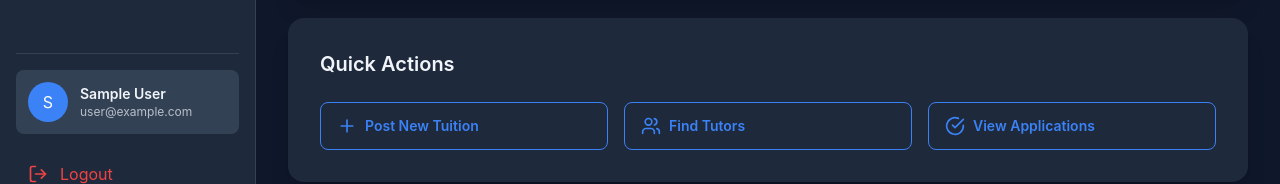
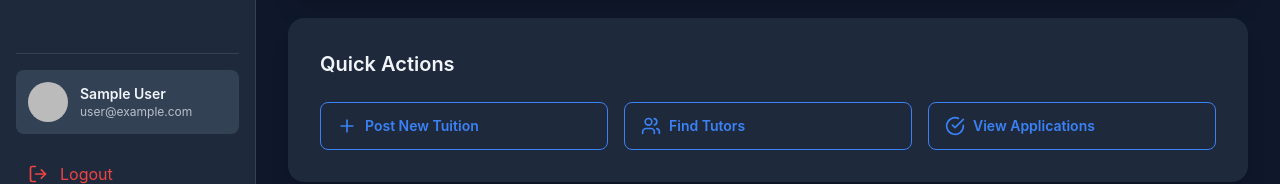
Before and after one commit to muhammadMilon/eTuitionBd-frontend, a React (Vite) app: page /dashboard in a window 1280 px wide. Shown: the part 1247-1431 px from the top of the page. Built offline with nearby package versions, Linux system fonts and the light colour scheme; no server answers; sample sign-in values are in the browser's storage.

Commit message:
make firebase login functional

```diff
--- a/src/components/DashboardLayout.jsx
+++ b/src/components/DashboardLayout.jsx
@@ -104,11 +104,17 @@ const DashboardLayout = () => {
 
           <div className="border-t border-base-300 pt-4">
             <div className="flex items-center gap-3 mb-4 p-3 rounded-lg bg-base-300">
-              <div className="w-10 h-10 rounded-full bg-primary text-primary-content flex items-center justify-center">
-                {currentUser?.displayName
-                  ? currentUser.displayName.charAt(0).toUpperCase()
-                  : currentUser?.email?.charAt(0).toUpperCase()}
-              </div>
+              {currentUser?.photoURL ? (
+                <div className="w-10 h-10 rounded-full">
+                  <img src={currentUser.photoURL} alt={currentUser.displayName || 'User'} className="w-full h-full rounded-full object-cover" />
+                </div>
+              ) : (
+                <div className="w-10 h-10 rounded-full bg-primary text-primary-content flex items-center justify-center">
+                  {currentUser?.displayName
+                    ? currentUser.displayName.charAt(0).toUpperCase()
+                    : currentUser?.email?.charAt(0).toUpperCase()}
+                </div>
+              )}
               <div className="flex-1 min-w-0">
                 <p className="text-sm font-semibold truncate">
                   {currentUser?.displayName || 'User'}
--- a/src/components/Navbar.jsx
+++ b/src/components/Navbar.jsx
@@ -107,6 +107,11 @@ const Navbar = () => {
                 className="btn btn-ghost btn-circle avatar"
                 onClick={() => setDropdownOpen(!dropdownOpen)}
               >
+                {currentUser.photoURL ? (
+                  <div className="w-10 rounded-full">
+                    <img src={currentUser.photoURL} alt={currentUser.displayName || 'User'} className="w-full h-full rounded-full object-cover" />
+                  </div>
+                ) : (
                   <div className="w-10 rounded-full bg-primary text-primary-content flex items-center justify-center">
                     {currentUser.displayName ? (
                       currentUser.displayName.charAt(0).toUpperCase()
@@ -114,6 +119,7 @@ const Navbar = () => {
                       currentUser.email?.charAt(0).toUpperCase()
                     )}
                   </div>
+                )}
               </label>
               {dropdownOpen && (
                 <ul
```
Lines whose indentation alone changed are shown as unchanged.
